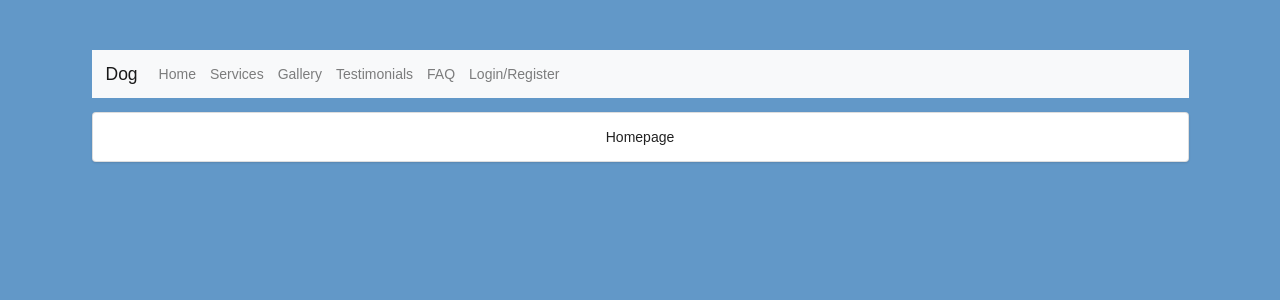
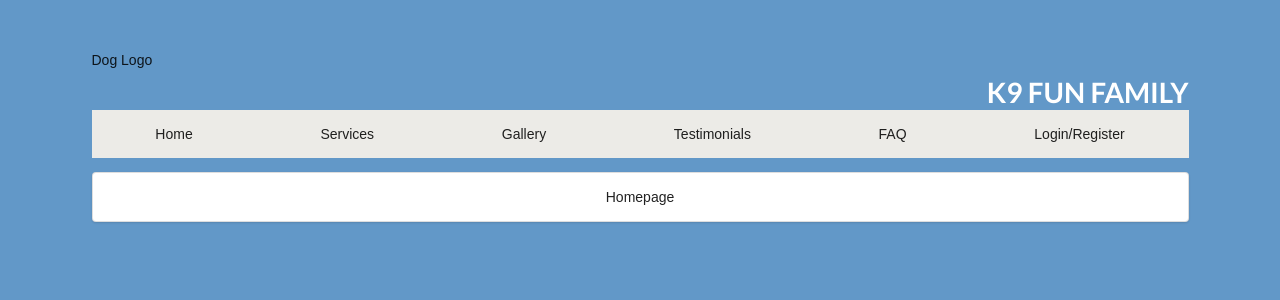
Before and after one commit to g-priime/loginPrototypeV0.0, a React (Create React App) app: page / in a window 1280 px wide. Shown: the top 300 px of the page. Built offline with nearby package versions, Linux system fonts and the light colour scheme.

Commit message:
Update Header.js

```diff
--- a/src/components/Header.js
+++ b/src/components/Header.js
@@ -3,6 +3,7 @@ import Navbar from 'react-bootstrap/Navbar';
 import Nav from 'react-bootstrap/Nav';
 import HomePage from './HomePage';
 import RegisterPage from './RegisterPage';
+import './head.css';
 
 class Header extends React.Component {
 
@@ -13,19 +14,20 @@ class Header extends React.Component {
 
     render() {
         return (
-            <Navbar bg="light" variant="light">
-                    <Navbar.Brand onClick={() => {this.props.onChangePage('home')}}>Dog</Navbar.Brand>
-                    <Navbar.Collapse>
-                        <Nav className="">
-                            <Nav.Link onClick={() => {this.props.onChangePage('home')}}>Home</Nav.Link>
-                            <Nav.Link onClick={() => {this.props.onChangePage(0)}}>Services</Nav.Link>
-                            <Nav.Link onClick={() => {this.props.onChangePage(0)}}>Gallery</Nav.Link>
-                            <Nav.Link onClick={() => {this.props.onChangePage(0)}}>Testimonials</Nav.Link>
-                            <Nav.Link onClick={() => {this.props.onChangePage(0)}}>FAQ</Nav.Link>
-                            <Nav.Link onClick={() => {this.props.onChangePage('register')}}>Login/Register</Nav.Link>
-                        </Nav>
-                    </Navbar.Collapse>
-            </Navbar>
+            <div>
+            <div className="d-flex justify-content-between">
+                <div onClick={() => {this.props.onChangePage('home')}}>Dog Logo</div>
+                <h1 className="title">K9 FUN FAMILY</h1>
+            </div>
+            <div className="pt-3 pb-3 d-flex justify-content-around header" style={{ backgroundColor: "#ECEBE7" }}>
+                            <div onClick={() => {this.props.onChangePage('home')}}>Home</div>
+                            <div onClick={() => {this.props.onChangePage(0)}}>Services</div>
+                            <div onClick={() => {this.props.onChangePage(0)}}>Gallery</div>
+                            <div onClick={() => {this.props.onChangePage(0)}}>Testimonials</div>
+                            <div onClick={() => {this.props.onChangePage(0)}}>FAQ</div>
+                            <div onClick={() => {this.props.onChangePage('register')}}>Login/Register</div>
+            </div>
+            </div>
         );
     }
 }
```
